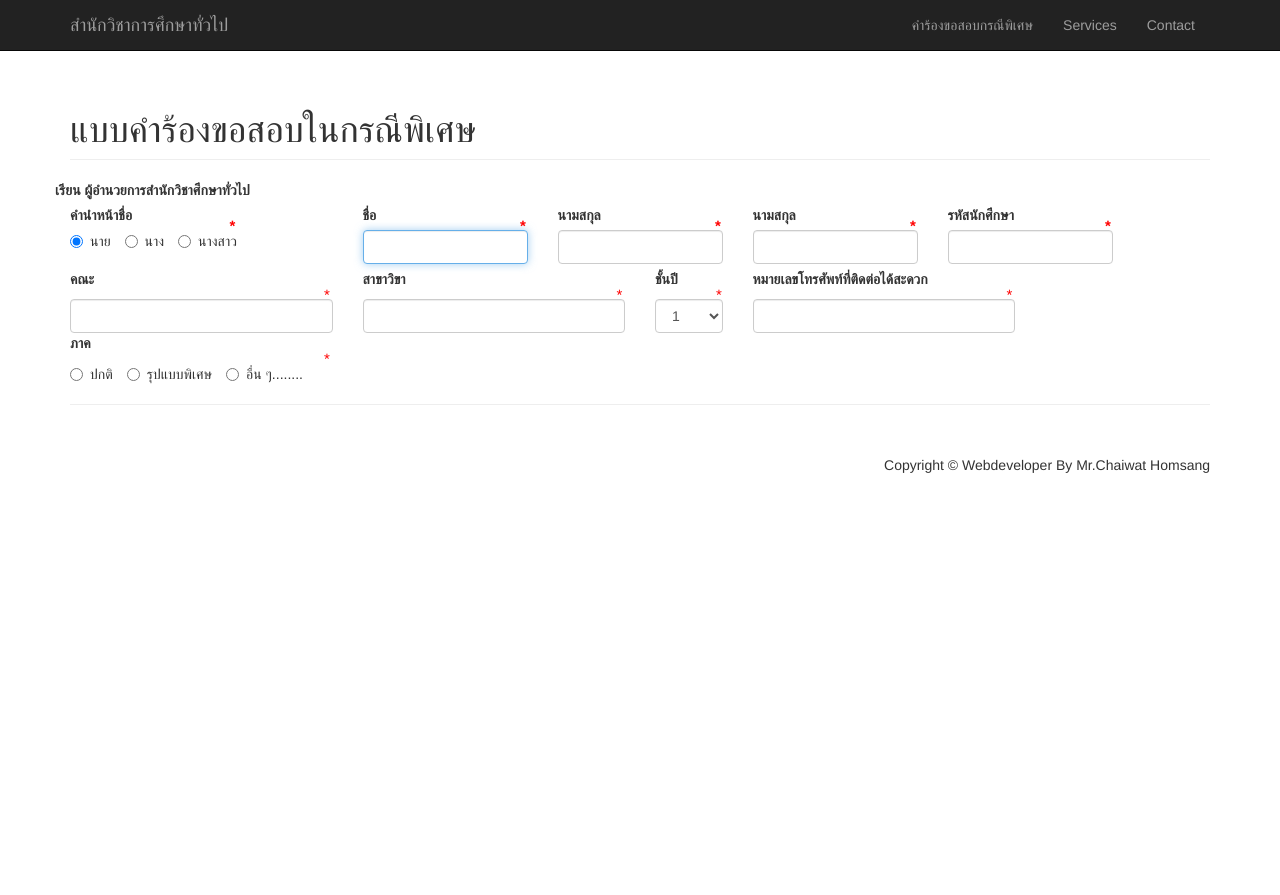
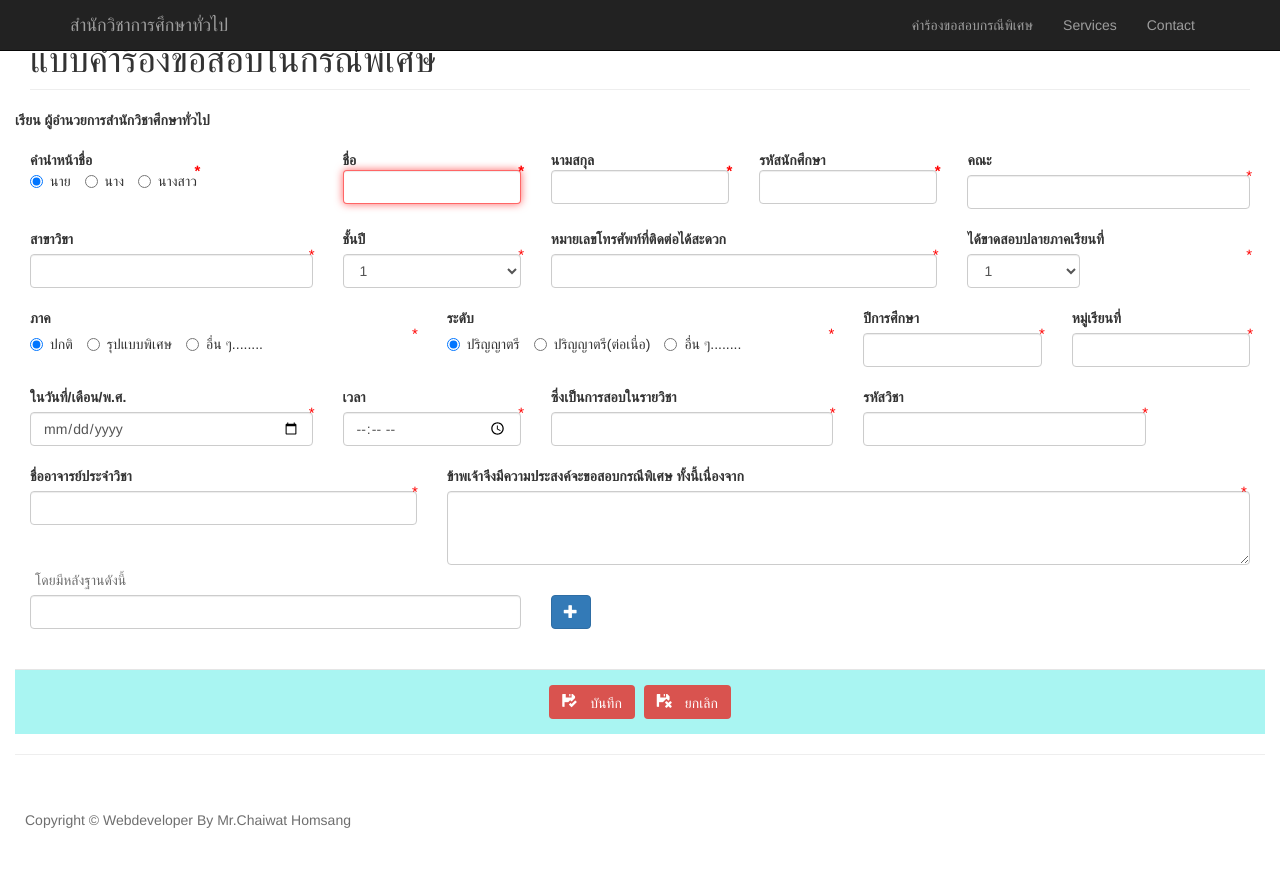
Before and after one commit to mynameistecs51/ge-testing, a CodeIgniter app: page /ge-testing/ in a window 1280 px wide. Before the commit the page ends 473 px from the top, so only its background shows below. Run offline with CodeIgniter, Linux system fonts and the light colour scheme.

Commit message:
update form requisition

```diff
--- a/application/config/autoload.php
+++ b/application/config/autoload.php
@@ -52,7 +52,7 @@ $autoload['packages'] = array();
 |	$autoload['libraries'] = array('database', 'session', 'xmlrpc');
 */
 
-$autoload['libraries'] = array('template_student');
+$autoload['libraries'] = array('database','template_student');
 
 
 /*
@@ -64,7 +64,7 @@ $autoload['libraries'] = array('template_student');
 |	$autoload['helper'] = array('url', 'file');
 */
 
-$autoload['helper'] = array('url');
+$autoload['helper'] = array('url','form');
 
 
 /*
--- a/application/config/database.php
+++ b/application/config/database.php
@@ -49,9 +49,9 @@ $active_group = 'default';
 $active_record = TRUE;
 
 $db['default']['hostname'] = 'localhost';
-$db['default']['username'] = '';
+$db['default']['username'] = 'root';
 $db['default']['password'] = '';
-$db['default']['database'] = '';
+$db['default']['database'] = 'geTesting';
 $db['default']['dbdriver'] = 'mysql';
 $db['default']['dbprefix'] = '';
 $db['default']['pconnect'] = TRUE;
--- a/application/controllers/Student.php
+++ b/application/controllers/Student.php
@@ -20,7 +20,33 @@ class Student extends CI_Controller {
 	{
 		$this->data['header'] = $this->template_student->getHeader($SCREENNAME);
 		$this->data['footer'] = $this->template_student->getFooter();
-		// $this->data['footer'] = $this->template>getFooter();
+	}
+
+	public function insertRequestion()
+	{
+		$dataRequestion = array(
+			'id_req' => '',
+			'req_prename' =>  $this->input->post('prename'),
+			'req_name' =>  $this->input->post('name'),
+			'req_lastname' =>  $this->input->post('lastname'),
+			'req_stdID' =>  $this->input->post('stdID'),
+			'req_faculty' =>  $this->input->post('faculty'),
+			'req_branch' =>  $this->input->post('branch'),
+			'req_classNum' =>  $this->input->post('classNumber'),
+			'req_tel' =>  $this->input->post('tel'),
+			'req_term' =>  $this->input->post('term'),
+			'req_pak' =>  $this->input->post('pak'),
+			'req_class' =>  $this->input->post('class'),
+			'req_year' =>  $this->input->post('year'),
+			'req_group' =>  $this->input->post('group'),
+			'req_date' =>  $this->input->post('date'),
+			'req_time' =>  $this->input->post('time'),
+			'req_course' =>  $this->input->post('course'),
+			'req_courseID' =>  $this->input->post('courseID'),
+			'req_teacher' =>  $this->input->post('teacher'),
+			'req_evidence'  => implode(',',$this->input->post('evidence')),
+			);
+		$this->db->insert('requestion',$dataRequestion);
 	}
 }
 /* End of file Studen.php */
--- a/application/libraries/template_student.php
+++ b/application/libraries/template_student.php
@@ -30,6 +30,9 @@ class Template_student
 
 			<!-- Custom CSS -->
 			<link href="'.base_url().'assets/css/portfolio-item.css" rel="stylesheet">
+			<link href="'.base_url().'assets/css/main.css" rel="stylesheet">
+			<!-- jQuery -->
+			<script src="'.base_url().'assets/js/jquery.js"></script>
 		</head>
 
 		<body>
@@ -82,9 +85,6 @@ class Template_student
 		</div>
 		<!-- /.container -->
 
-		<!-- jQuery -->
-		<script src="'.base_url().'assets/js/jquery.js"></script>
-
 		<!-- Bootstrap Core JavaScript -->
 		<script src="'.base_url().'assets/js/bootstrap.min.js"></script>
 	</body>
--- a/application/views/std_request.php
+++ b/application/views/std_request.php
@@ -8,9 +8,16 @@
 		font-size: 15px;
 		color:#FF0000;
 	}
+	label {
+		/*margin-bottom: 19px;*/
+	}
+	input{
+		margin-bottom: 20px;
+
+	}
 </style>
 <!-- Page Content -->
-<div class="container form_input">  <!--  End div containner อยู่footer -->
+<div class="container form_input" style="text-align:left; margin-bottom:10px"> <!--  End div containner อยู่footer -->
 
 	<!-- Portfolio Item Heading -->
 	<div class="row ">
@@ -24,27 +31,25 @@
 
 	<!-- Portfolio Item Row -->
 	<div class="row">
-		<form>
+		<!-- <form accept="insertRequestion" method="post"> -->
+		<?php echo form_open('Student/insertRequestion'); ?>
+		<div class="form-group">
 			<label>เรียน ผู้อำนวยการสำนักวิชาศึกษาทั่วไป</label>
-			<div class="form-group">
+		</div>
+
+		<!-- <div class="form-group"> -->
 		<div class="col-sm-3" >
 			<label>คำนำหน้าชื่อ
 				<p class="required">*</p>
-						<label class="radio-inline"><input type="radio" name="gender" value="1" checked >นาย</label>
-						<label class="radio-inline"><input type="radio" name="gender" value="2">นาง</label>
-						<label class="radio-inline"><input type="radio" name="gender" value="3">นางสาว</label>
+				<label class="radio-inline"><input type="radio" name="prename" value="1" checked >นาย</label>
+				<label class="radio-inline"><input type="radio" name="prename" value="2">นาง</label>
+				<label class="radio-inline"><input type="radio" name="prename" value="3">นางสาว</label>
 			</label>
 		</div>
 		<div class="col-sm-2">
 			<label>ชื่อ
 				<p class="required">*</p>
-						<input type="text" class="form-control" name required="" autofocus>
-					</label>
-				</div>
-				<div class="col-sm-2	" >
-					<label>นามสกุล
-						<p class="required">*</p>
-						<input type="text" name="lastname" class="form-control" required="">
+				<input type="text" class="form-control" name='name' required="" autofocus>
 			</label>
 		</div>
 		<div class="col-sm-2" >
@@ -69,10 +74,10 @@
 			<p class="required">*</p>
 			<input type="text" name="branch" class="form-control" required="">
 		</div>
-				<div class="col-sm-1">
+		<div class="col-sm-2">
 			<label>ชั้นปี</label>
 			<p class="required">*</p>
-					<select class="form-control" name='class'>
+			<select class="form-control" name='classNumber'>
 				<option value='1' >1</option>
 				<option value='2' >2</option>
 				<option value='3' >3</option>
@@ -83,22 +88,142 @@
 				<option value='8' >8</option>
 			</select>
 		</div>
-				<div class="col-sm-3">
+		<div class="col-sm-4">
 			<label>หมายเลขโทรศัพท์ที่ติดต่อได้สะดวก</label>
 			<p class="required">*</p>
 			<input type="tel" name="tel" class="form-control" required="">
 		</div>
+		<!-- </div> -->
+
+		<div class="col-sm-3">
+			<label>ได้ขาดสอบปลายภาคเรียนที่</label>
+			<p class="required" >*</p>
+			<select class="form-control" name='term' style="width:40%;">
+				<option value='1' >1</option>
+				<option value='2' >2</option>
+				<option value='3' >3</option>
+			</select>
+		</div>
+		<div class="col-sm-4">
+			<label>ภาค</label>
+			<p class="required">*</p>
+			<label class="radio-inline"><input type="radio" name="pak" value="1" checked=""> ปกติ</label>
+			<label class="radio-inline"><input type="radio" name="pak" value="2" > รุปแบบพิเศษ</label>
+			<label class="radio-inline"><input type="radio" name="pak" value="3" > อื่น ๆ........</label>
+		</div>
+		<div class="col-sm-4">
+			<label>ระดับ</label>
+			<p class="required">*</p>
+			<label class="radio-inline"><input type="radio" name="class" value="1" checked=""> ปริญญาตรี</label>
+			<label class="radio-inline"><input type="radio" name="class" value="2" > ปริญญาตรี(ต่อเนื่อ)</label>
+			<label class="radio-inline"><input type="radio" name="class" value="3" > อื่น ๆ........</label>
+		</div>
+		<div class="col-sm-2">
+			<label>ปีการศึกษา</label>
+			<p class="required">*</p>
+			<input type="text" name="year" class="form-control">
+		</div>
+		<div class="col-sm-2">
+			<label>หมู่เรียนที่</label>
+			<p class="required">*</p>
+			<input type="number" min='1' max="10" name="group" class="form-control">
 		</div>
 		<div class="col-sm-3">
-				<label>ภาค</label>
+			<label>ในวันที่/เดือน/พ.ศ.</label>
 			<p class="required">*</p>
-				<label class="radio-inline"><input type="radio" name="park" value="0" > ปกติ</label>
-				<label class="radio-inline"><input type="radio" name="park" value="1" > รุปแบบพิเศษ</label>
-				<label class="radio-inline"><input type="radio" name="park" value="2" > อื่น ๆ........</label>
+			<input type="date" name="date" class="form-control" format='YYYY-MM-DD '>
 		</div>
-		</form>
+		<div class="col-sm-2">
+			<label>เวลา</label>
+			<p class="required">*</p>
+			<input type='time' name='time' class="form-control">
+		</div>
+		<div class="col-sm-3">
+			<label>ซึ่งเป็นการสอบในรายวิชา</label>
+			<p class="required">*</p>
+			<input type="text" name="course" class="form-control">
+		</div>
+		<div class="col-sm-3">
+			<label>รหัสวิชา</label>
+			<p class="required">*</p>
+			<input type="text" name="courseID" class="form-control">
+		</div>
+		<div class="col-sm-4">
+			<label>ชื่ออาจารย์ประจำวิชา</label>
+			<p class="required">*</p>
+			<input type="text" name="teacher" class="form-control">
+		</div>
+		<div class="col-sm-8">
+			<label>ข้าพเจ้าจึงมีความประสงค์จะขอสอบกรณีพิเศษ ทั้งนี้เนื่องจาก</label>
+			<p class="required">*</p>
+			<textarea name="detail" class="form-control" rows='3'></textarea>
+		</div>
+		<div class="col-sm-5">
+			<p >โดยมีหลังฐานดังนี้</p>
+			<input type="text" class="form-control evidence" id='evidence'  name="evidence[]"/>
+		</div>
+		<div class="col-sm-1">
+			<p>&nbsp;</p>
+			<i class="btn btn-primary addEvidence" id="addEvidence" > <span class="glyphicon glyphicon-plus"></span></i>
+		</div>
+		<div class="add_evidence">
+			<!-- show ddata add origin -->
+		</div>
+		<div class="col-sm-12"><br></div>
+		<div class="modal-footer col-sm-12" style="text-align:center; background:#A9F5F2;">
+			<button type="submit" id="save" class="btn btn-modal">
+				<span class="   glyphicon glyphicon-floppy-saved"> บันทึก</span>
+			</button>
+			<button type="reset" class="btn btn-modal" data-dismiss="modal">
+				<span class="   glyphicon glyphicon-floppy-remove"> ยกเลิก</span>
+			</button>
+		</div>
+		<!-- </form> -->
+		<?php echo form_close(); ?>
 	</div>
 	<!-- /.row -->
 
 	<hr>
+	<script type="text/javascript">
+		$(function(){
+			addEvidence();
+		});
+		function countEvidence(){
+			var  countEvid=$('.evidence').length;
+			for(i= 0 ; i <countEvid ; i++){
+				delEvidence(i);
+			}
+		}
+		function addEvidence(){
+			$('#addEvidence').click(function(){
+				var numEvid = $('.delEvidence').length+1;
+				var html = '<div  id="add_evidence'+numEvid+'" >';
+				html += '<div class="col-sm-5 " >';
+				html += '<p >โดยมีหลังฐานดังนี้</p>'
+				html += '<input type="text" class="form-control evidence"  name="evidence[]">';
+				html += '</div>';
+				html += '<div class="col-sm-1">';
+				html += '<p>&nbsp;</p>';
+				html += '<i class="btn btn-danger delEvidence" id="delEvidence'+numEvid+'" > <span class="glyphicon glyphicon-minus"></span></i>';
+				html += '</div>';
+				html += "</div>";
+
+				$('.add_evidence').append(html);
+				delEvidence(numEvid);
+			});
+
+			countEvidence();
+		};
+		function delEvidence(num)
+		{
+			$('#delEvidence'+num ).click(function(){
+				var chk =  confirm('คุณต้องการย้อนกลับ ใช่หรือไม่ ?');
+				if(chk==true){
+					$('#add_evidence'+num).remove();
+				}else{
+					return false;
+				}
+			});
+		}
+	</script>
 	<?php echo $footer; ?>
--- /dev/null
+++ b/assets/css/main.css
@@ -0,0 +1,504 @@
+body{
+ 	background-color: #FFFFFF;
+	margin:0px;
+	padding:0px;
+ }
+
+.input{
+	width:96%;
+	padding:2%;
+}
+
+.textbox{
+	width:89%;
+	height:30px;
+	padding-left: 5px;
+	background-color:#ffffff;
+	border-color:#ffffff;
+	color:#585858;
+	border:1px;
+}
+
+.footer_login .button{
+	width:50%;
+	height:30px;
+	padding:5px;
+	background-color:#d9534f;
+	border:1px solid #d9534f;
+	color:#FFFFFF;
+	font-size:16px;
+}
+.template_Header{
+	padding:10px;
+	width:100%;
+	height:75px;
+	/*background:#c3c3c3;*/
+	background-image: url("../images/bg.jpg");
+}
+.logo{
+	width:40%;
+	height:50px;
+	margin-top:0px;
+	margin-left:0px;
+	float:left;
+	text-align:left;
+	padding-left:2%;
+	/*background:#0000FF;*/
+	color:#FF0000;
+	font-size:250%;
+}
+.user_login{
+	width:60%;
+	height:40px;
+	margin-top:20px;
+	margin-left:0px;
+	padding-top:20px;
+	padding-right:1.5%;
+	text-align:right;
+	float:right;
+	/*background:#0000FF; */
+	color:#151515;
+	font-size:80%;
+}
+.template_menu{
+	width:100%;
+}
+.template_menu .cssmenu{
+	z-index:  1000;
+}
+.template_content{
+	width:99%;
+	padding:1%;
+	height:AUTO;
+
+}
+.template_footer{
+	width:100%;
+	padding-top:10px;
+	padding-bottom:20px;
+	margin-bottom:-50px;
+	height:60px;
+	background:#D8D8D8;
+	border-top-style: solid;
+	border-top-color: #BDBDBD;
+	font-size:9px;
+	color:#6E6E6E;
+}
+
+.nev_url{
+	font-size: 11px;
+	text-align: left;
+	color:#585858;
+	border-bottom: 1px solid #E6E6E6;
+}
+.add{
+	margin-top: 10px;
+	float:left;
+	font-size: 14px;
+	color:#d9534f;
+	cursor:pointer;
+	border: 1px solid #d9534f;
+	padding:5px;
+}
+.add:hover{
+	color:#FFFFFF;
+	border: 1px solid #FFFFFF;
+	background-color: #d9534f;
+}
+.noneadd{
+	margin-top: 10px;
+	float:left;
+	font-size: 14px;
+	color:#848484;
+	cursor:not-allowed;
+	border: 1px solid #E6E6E6;
+	padding:5px;
+}
+.setting{
+	cursor:pointer;
+}
+.search{
+	text-align: right;
+	width: 100%;
+	margin-top: 10px;
+
+}
+.search input{
+	font-size: 14px;
+	color:#424242;
+	border: 1px solid #d9534f;
+	padding:5px;
+	margin-bottom: 10px;
+	border-radius: 5px;
+}
+.search input#datefrom{
+	width:182px;
+	padding-left:55px;
+}
+.search input#dateto{
+	width:181px;
+	padding-left:40px;
+}
+.search input:focus{
+	border-color: #66afe9;
+	outline: 0;
+	-webkit-box-shadow: inset 0 1px 1px rgba(0,0,0,.075), 0 0 8px rgba(102, 175, 233, .6);
+    box-shadow: inset 0 1px 1px rgba(0,0,0,.075), 0 0 8px rgba(102, 175, 233, .6);
+}
+.search select{
+	font-size: 14px;
+	color:#424242;
+	border: 1px solid #d9534f;
+	padding:6px;
+	width:182px;
+	height: 32px;
+}
+.search .lable{
+	position: absolute;
+    z-index:  1;
+    padding-left: 3px;
+    padding-top: 5px;
+    color:#A4A4A4;
+}
+.btnopt{
+	cursor:pointer;
+	padding:3px;
+	float:left;
+	width:25px;
+	/*border:1px solid #FF0000; */
+	margin-left:3px;
+	margin-top:0px;
+	margin-bottom:-5px;
+}
+.btnopt:hover{
+	cursor:pointer;
+	padding:3px;
+	float: left;
+	width:25px;
+	border: 1px solid #d9534f;
+	border-radius: 25px;
+	margin-left:3px;
+	margin-top:0px;
+	margin-bottom:-5px;
+}
+
+.btnadd{
+	cursor:pointer;
+	margin-right: 5px;
+	margin-top: 40px;
+	float: left;
+	display:block;
+	width:20px;
+	height:20px;
+	border-radius:10px;
+	font-size:10px;
+	color:#FF0000;
+	line-height:20px;
+	border: 1px solid #d9534f;
+	text-align:center;
+	text-decoration:none;
+	background:#ffffff;
+}
+.btnadd:hover{
+	cursor:pointer;
+	float: left;
+	display:block;
+	width:20px;
+	height:20px;
+	border-radius:10px;
+	font-size:10px;
+	color:#ffffff;
+	line-height:20px;
+	text-align:center;
+	text-decoration:none;
+	background:#d9534f;
+	border: 1px solid #d9534f;
+}
+.clickView:hover{
+	cursor:pointer;
+	color:#2E9AFE;
+}
+.btnoptUnclick{
+	cursor:not-allowed;
+	padding:3px;
+	float:left;
+	width:25px;
+	/*border:1px solid #FF0000; */
+	margin-left:3px;
+	margin-top:0px;
+	margin-bottom:-5px;
+}
+.btn-modal{
+	background:#d9534f;
+	color:#fff;
+}
+.btn-modal:hover{
+	background:#FE2E2E;
+	border: 1px solid #fff;
+	color:#fff;
+
+}
+
+.forminput{
+	margin-top: -25px;
+	background-color: #00f000;
+}
+
+.form_input{
+	width:100%;
+	/*border: 1px solid;*/
+	margin-top:0px;
+	/*margin-left:1%;*/
+ }
+.form_input p{
+	width:100%;
+	text-align:left;
+	margin:5px;
+	color:#6E6E6E;
+	/*color:#208ae6;*/
+ }
+.form_input .input{
+	width:97%;
+	text-align:left;
+	padding:5px;
+	font-size:12px;
+	color:#585858;
+}
+.form_input .inputDate{
+	width:97%;
+	text-align:left;
+	padding:5px;
+	font-size:12px;
+	color:#585858;
+}
+.form_input .status{
+	width: 97%;
+	text-align:left;
+	padding:5px;
+}
+/*
+.form_input .inputDate[required],
+.form_input .inputname[required],
+.form_input .input[required],
+.form_input .select[required] {
+  border: 1px solid #FF0000;
+}
+*/
+.form_input .input[disabled],
+.form_input .input[readonly] {
+  background-color: #D8D8D8;
+  border: 1px solid #848484;
+}
+.form_input .inputname[disabled],
+.form_input .inputname[readonly] {
+  background-color: #D8D8D8;
+  border: 1px solid #848484;
+}
+.form_input .select[disabled],
+.form_input .select[readonly] {
+  background-color: #D8D8D8;
+  border: 1px solid #848484;
+}
+.form_input .selectmcmp[disabled],
+.form_input .selectmcmp[readonly] {
+  background-color: #D8D8D8;
+  border: 1px solid #848484;
+}
+.form_input .selectmcmp_m[disabled],
+.form_input .selectmcmp_m[readonly] {
+  background-color: #D8D8D8;
+  border: 1px solid #848484;
+}
+.form_input .inputname{
+	width:48%;
+	text-align:left;
+	padding:5px;
+	font-size:12px;
+	color:#585858;
+ }
+ .form_input .select{
+	width:97%;
+	text-align:left;
+	padding:5px;
+	font-size:12px;
+	color:#585858;
+ }
+ .form_input .selectmcmp{
+	width:30%;
+	text-align:left;
+	padding:5px;
+	font-size:12px;
+	color:#585858;
+ }
+  .form_input .selectmcmp_m{
+	width:18%;
+	text-align:left;
+	padding:5px;
+	font-size:12px;
+	color:#585858;
+ }
+ .form_input .select.day{
+	width:20%;
+	text-align:left;
+	padding:5px;
+	font-size:12px;
+	color:#585858;
+ }
+ .form_input .select.mon{
+	width:30%;
+	text-align:left;
+	padding:5px;
+	font-size:12px;
+	color:#585858;
+ }
+ .form_input .select.year{
+	width:20%;
+	text-align:left;
+	padding:5px;
+	font-size:12px;
+	color:#585858;
+ }
+.form_input b{
+	color:#FF0000;
+}
+.form_input p.required{
+	width:99%;
+	height: 5px;
+	margin-top: -10px;
+	text-align:right;
+	font-size: 15px;
+	color:#FF0000;
+}
+.form_input p.add-in-tr{
+	width:97%;
+	margin-top: 5px;
+	text-align:right;
+	font-size: 18px;
+	color:#FF0000;
+	margin-bottom: -10px;
+}
+.head_dt_table{
+	background:#2E9AFE;
+	color:#FFFFFF;
+}
+
+div.dataTables_info {
+	text-align:left;
+}
+
+div.dataTables_paginate ul li a {
+	color:#d9534f;
+}
+div.dataTables_paginate ul li.paginate_button.active a {
+	color:#FFFFFF;
+	background:#d9534f;
+	border: 1px solid #d9534f;
+}
+div.dataTables_paginate ul li a:hover{
+	color:#2E2E2E;
+}
+
+input[required].form-control:focus {
+  border-color: rgba(255, 0, 0, 0.6); /* green */
+    outline: 0;
+    outline: thin dotted \9;
+    /* IE6-9 */
+   -webkit-box-shadow: inset 0 1px 1px rgba(0, 0, 0, 0.075), 0 0 8px rgba(255, 0, 0, 0.6);
+      -moz-box-shadow: inset 0 1px 1px rgba(0, 0, 0, 0.075), 0 0 8px rgba(255, 0, 0, 0.6);
+           box-shadow: inset 0 1px 1px rgba(0, 0, 0, 0.075), 0 0 8px rgba(255, 0, 0, 0.6);
+}
+fieldset {
+    border: 1px groove #ddd !important;
+    padding: 22px 0 10px 0 !important;
+    margin: 10px 0 10px 0 !important;
+    -webkit-box-shadow:  0px 0px 0px 0px #000;
+            box-shadow:  0px 0px 0px 0px #000;
+}
+
+legend {
+	font-size: 1.2em !important;
+	font-weight: bold !important;
+	text-align: left !important;
+	width:auto;
+	margin: 0 10px;
+	padding:0 10px;
+	border-bottom:none;
+}
+.ui-datepicker {z-index: 1999 !important; display: none;}
+
+.row {
+    margin-right: 0px;
+    margin-left: 0px;
+}
+
+  .modal-wide .modal-dialog  {
+  margin-top:  0px;
+  margin-bottom:  0px;
+  margin-left: -17px;
+  margin-right: -17px;
+  width: 100%;  /* or whatever you wish */
+  position: absolute;
+}
+
+.close {
+  font-size: 35px;
+  font-weight: bold;
+  line-height: 18px;
+  color: #000000;
+  text-shadow: 0 1px 0 #ffffff;
+  opacity: 0.2;
+  filter: alpha(opacity=20);
+  text-decoration: none;
+}
+.close:hover {
+	color: #ffffff;
+	text-decoration: none;
+	opacity: 0.4;
+	font-size: 35px;
+}
+
+/*table.table-fixedcols {
+  table-layout: fixed;
+  word-wrap: break-word;
+  width: 100%;
+}
+.table-fixedcols  td, th {
+  vertical-align: bottom;
+  border-top: 1px solid #ccc;
+  padding:10px;
+  width:100px;
+}
+.table-fixedcols  tbody th {
+  position:absolute;
+  right:0;
+  background-color:#ffffff;
+  margin-top: -1px;
+}
+.table-fixedcols  thead th {
+	position:absolute;
+	font-size: 12px;
+	background-color:#d9534f;
+	border-right: 1px solid #E6E6E6;
+	color: #ffffff;
+	right:0;
+	height:auto;
+}
+.table-fixedcols thead td,th {
+ 	font-size: 12px;
+ 	background-color:#d9534f;
+ 	border-right: 1px solid #E6E6E6;
+ 	color: #ffffff;
+    font-weight: bold;
+ }
+.table-fixedcols thead tr:hover td,th {
+ 	background-color: #d9534f;
+ }
+ .table-fixedcols tbody tr:hover td,th {
+ 	background-color: #F6CECE;
+ }
+div.outer {position:relative}
+div.inner {
+  overflow-x:scroll;
+  overflow-y:visible;
+  margin-right:100px;
+}*/
```
Lines whose indentation alone changed are shown as unchanged.
